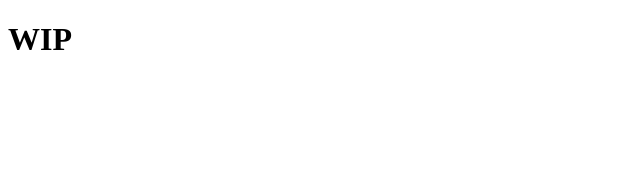
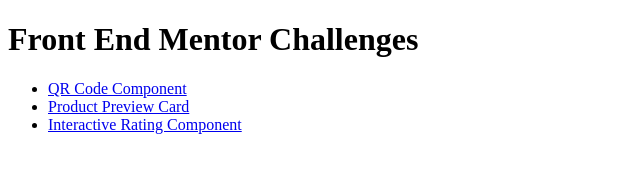
Before and after one commit to WilAm1/FEM-Challenges, a plain HTML site: page index.html in a window 1280 px wide. Shown: the whole page, without its empty margins (0-640 px from the left). Drawn offline with Linux system fonts and the light colour scheme.

Commit message:
Add simple list of pages

```diff
--- a/index.html
+++ b/index.html
@@ -7,6 +7,29 @@
     <title>My Projects</title>
   </head>
   <body>
-    <h1>WIP</h1>
+    <h1>Front End Mentor Challenges</h1>
+    <main>
+      <ul>
+        <li>
+          <a
+            href="./pages/001-qr-code-component-main/index.html"
+            target="_blank"
+            >QR Code Component</a
+          >
+        </li>
+        <li>
+          <a
+            href="./pages/002-product-preview-card-component-main/"
+            target="_blank"
+            >Product Preview Card</a
+          >
+        </li>
+        <li>
+          <a href="./pages/003-interactive-rating-component/" target="_blank"
+            >Interactive Rating Component</a
+          >
+        </li>
+      </ul>
+    </main>
   </body>
 </html>
```
